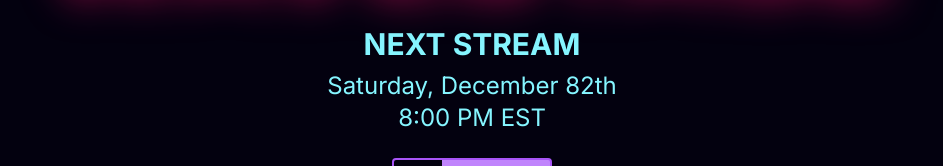
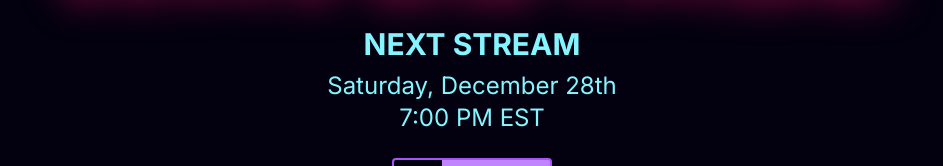
Before and after one commit to CascadiaIO/wavestage, a Next.js app: page / in a window 1280 px wide. Shown: the part 130-296 px from the top of the page, without its empty margins (168-1111 px from the left). Built offline with nearby package versions, Linux system fonts and the light colour scheme.

Commit message:
Ok, now testing date update

```diff
--- a/src/app/page.tsx
+++ b/src/app/page.tsx
@@ -17,9 +17,9 @@ export default function Home() {
         <div className="mx-auto w-1/2">
           <h2 className="text-2xl md:text-3xl font-bold mb-2">NEXT STREAM</h2>
           <p className="text-xl md:text-2xl mb-6">
-            Saturday, December 82th
+            Saturday, December 28th
             <br />
-            8:00 PM EST
+            7:00 PM EST
           </p>
           <div className="flex justify-center">
             <TwitchButton />
```
